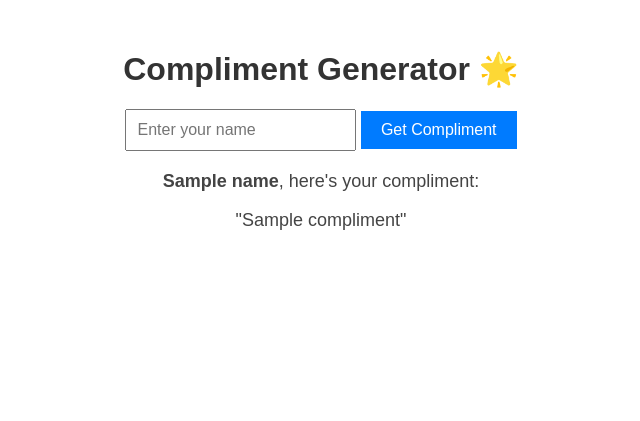
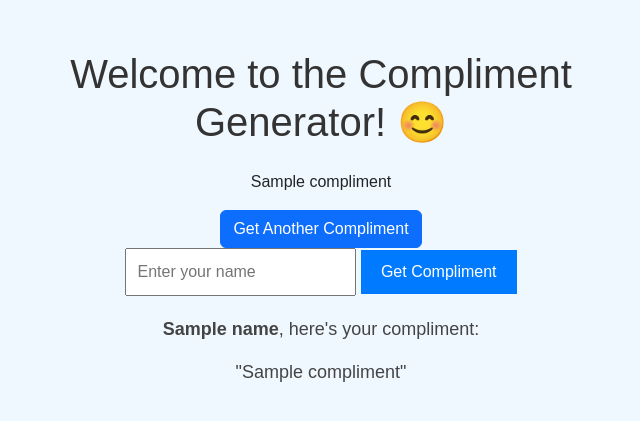
Before and after one commit to erica-hui/flask-compliment-app, a Flask app: template templates/index.html in a window 1280 px wide. Shown: the top 421 px of the page, without its empty margins (319-959 px from the left). Run offline with Flask 3, Linux system fonts and the light colour scheme; the template is opened without the code that fills it: most values are stand-ins (such as "Sample title", 1, 10 or a date in 2020).

Commit message:
Update index.html to make the page look prettier. Added bootstrap and get another compliment button

```diff
--- a/templates/index.html
+++ b/templates/index.html
@@ -4,8 +4,13 @@
     <meta charset="UTF-8">
     <meta name="viewport" content="width=device-width, initial-scale=1.0">
     <title>Compliment Generator</title>
+
+    <link href="https://cdn.jsdelivr.net/npm/bootstrap@5.3.0/dist/css/bootstrap.min.css" rel="stylesheet">
+
     <style>
-        body { font-family: Arial, sans-serif; text-align: center; margin-top: 50px; }
+        body {
+            background-color: #f0f8ff; /* Light blue background */
+            font-family: Arial, sans-serif; text-align: center; margin-top: 50px; }
         h1 { color: #333; }
         form { margin-bottom: 20px; }
         input[type="text"] { padding: 10px; font-size: 16px; }
@@ -15,7 +20,17 @@
     </style>
 </head>
 <body>
-    <h1>Compliment Generator 🌟</h1>
+    <div class="container text-center">
+        <div class="compliment-box mx-auto col-md-6 col-sm-8">
+            <h1 class="mb-4">Welcome to the Compliment Generator! 😊</h1>
+            <p class="compliment-text">{{ compliment }}</p>
+            <a href="/" class="btn btn-primary">Get Another Compliment</a>
+            </div>
+    </div>
+
+    <script src="https://cdn.jsdelivr.net/npm/bootstrap@5.3.0/dist/js/bootstrap.bundle.min.js"></script>
+</body>
+
     <form method="POST">
         <input type="text" name="name" placeholder="Enter your name" required>
         <button type="submit">Get Compliment</button>
```
